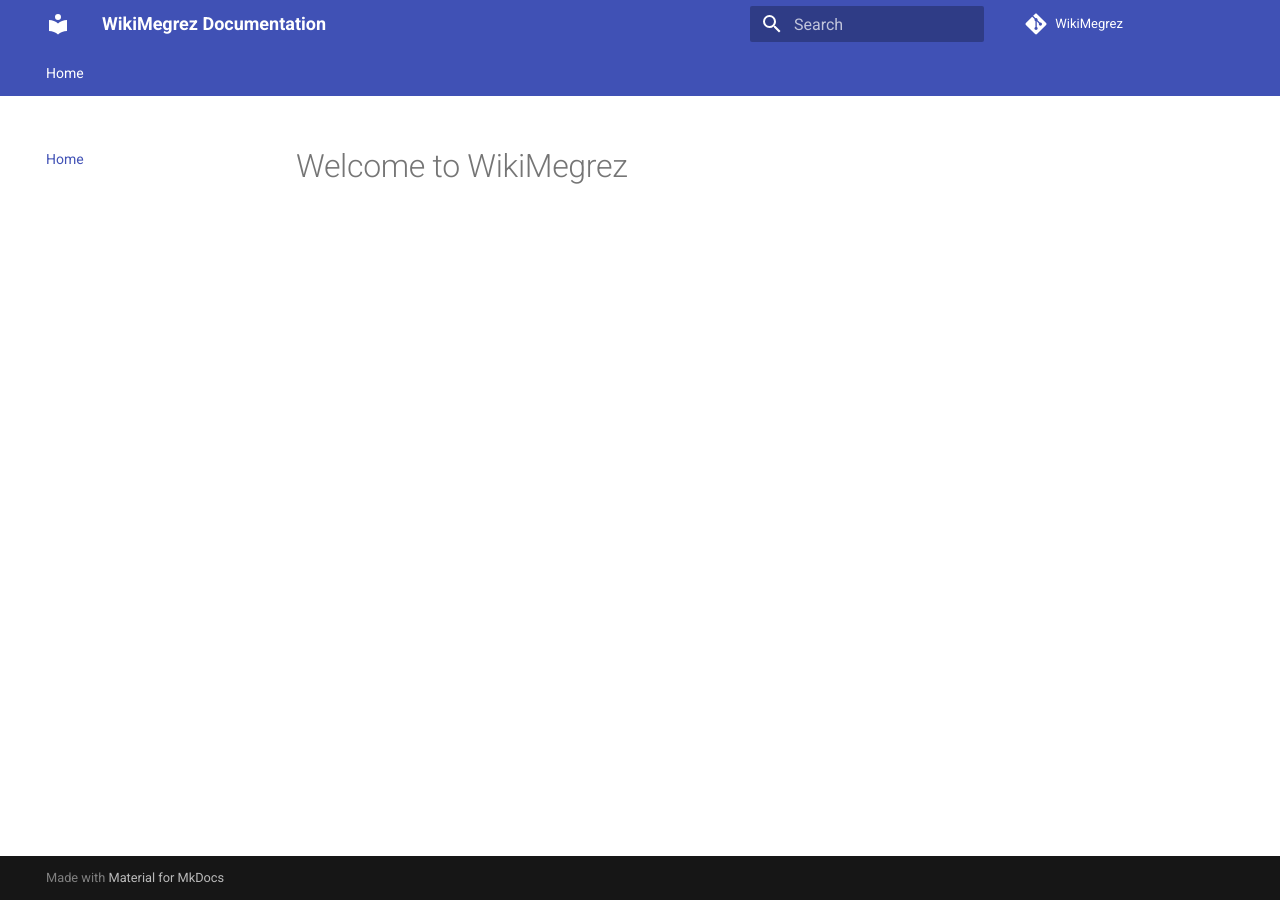
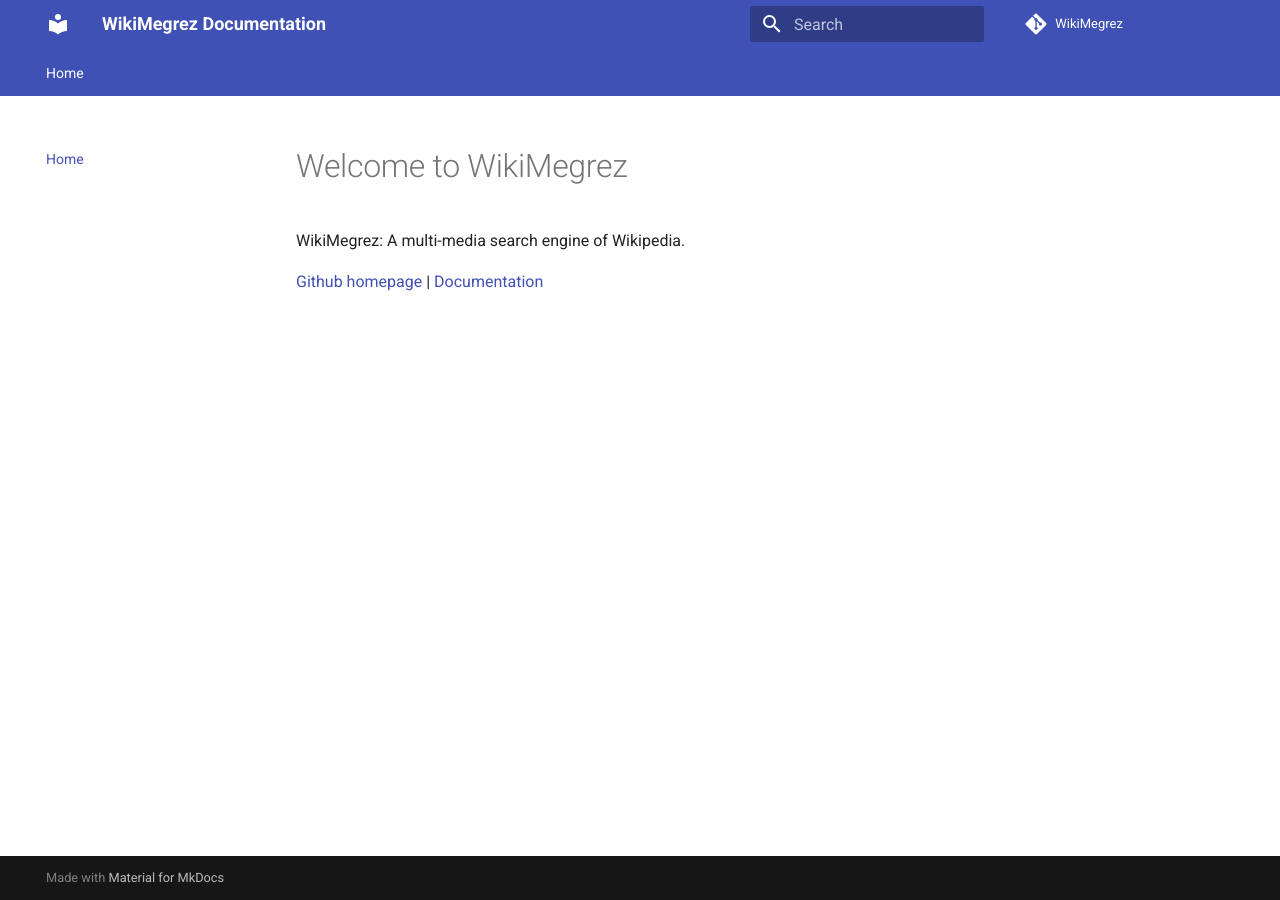
Before and after one commit to WikiMegrez/wikimegrez.github.io, an MkDocs documentation site: the page built from docs/index.md, in a window 1280 px wide. Built offline with MkDocs 1.6.1 and Material for MkDocs 9.7.7, drawn with Linux system fonts in a browser that asks for light colours.

Commit message:
Add desc in index

```diff
--- a/docs/index.md
+++ b/docs/index.md
@@ -1 +1,5 @@
 # Welcome to WikiMegrez
+
+WikiMegrez: A multi-media search engine of Wikipedia.
+
+[Github homepage](https://github.io/WikiMegrez) | [Documentation](https://wikimegrez.github.io)
```
